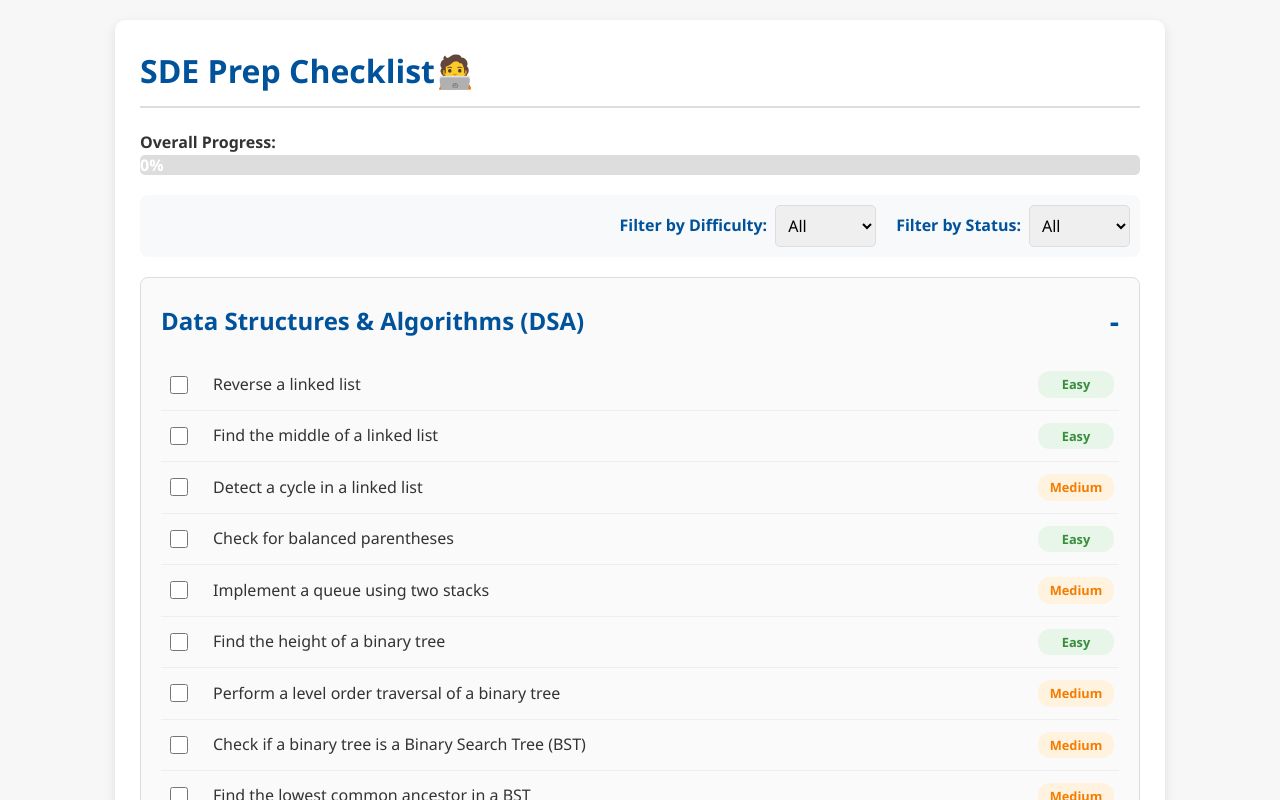
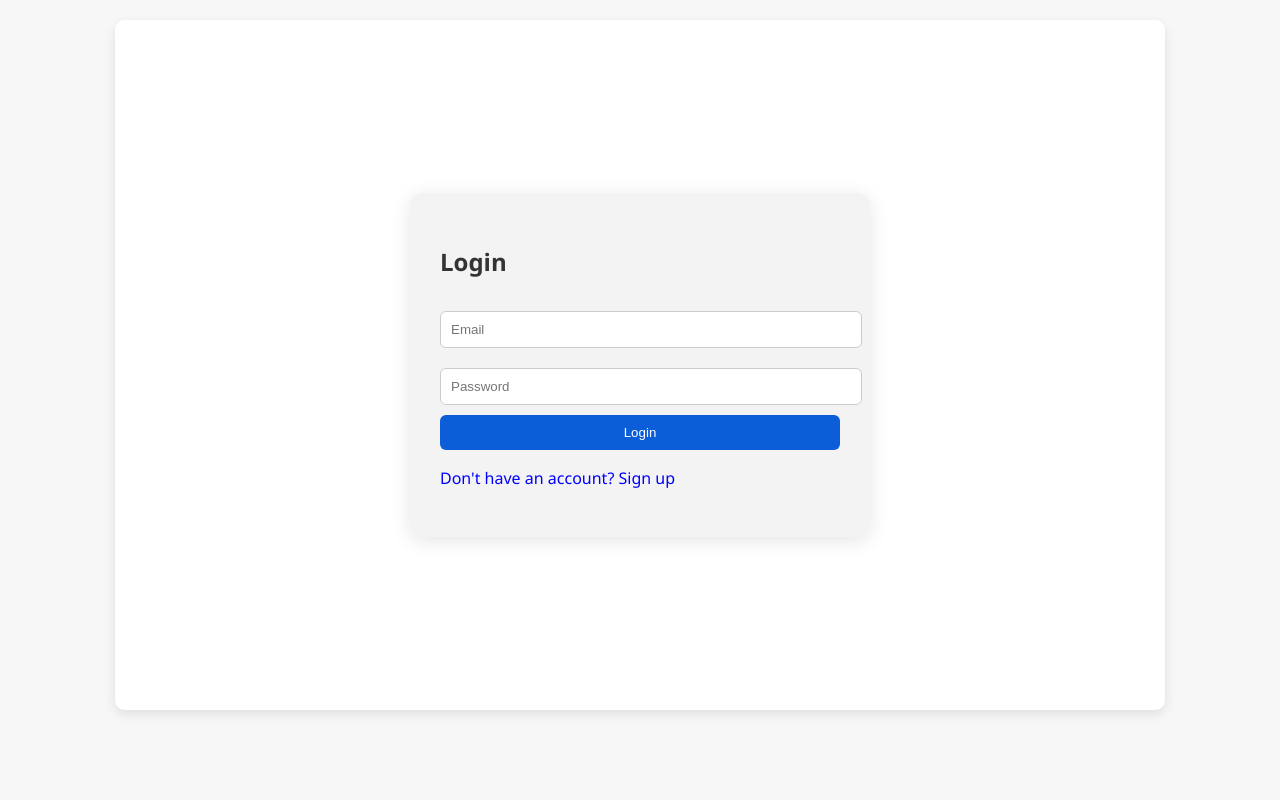
Before and after one commit to avismic/sde-prep, a React (Vite) app: page / in a window 1280 px wide. Shown: the top 800 px of the page. Built offline with nearby package versions, Linux system fonts and the light colour scheme.

Commit message:
fix: fixed some login based errors

```diff
--- a/package.json
+++ b/package.json
@@ -10,6 +10,7 @@
     "preview": "vite preview"
   },
   "dependencies": {
+    "mysql2": "^3.20.0",
     "react": "^19.1.1",
     "react-dom": "^19.1.1"
   },
--- a/src/App.jsx
+++ b/src/App.jsx
@@ -1,118 +1,114 @@
-import React, { useState, useEffect } from 'react';
-import { initialData } from './data';
-import Topic from './components/Topic';
-import ProgressBar from './components/ProgressBar';
+import React, { useState } from "react";
+import Topic from "./components/Topic";
+import ProgressBar from "./components/ProgressBar";
+import AuthForm from "./components/AuthForm";
+import { useAuth } from "./hooks/useAuth";
+import { useProgress } from "./hooks/useProgress";
+import Filters from "./components/Filters";
+import Header from "./components/Header";
 
 function App() {
-    const [topics, setTopics] = useState({});
-    const [difficultyFilter, setDifficultyFilter] = useState('all');
-    const [statusFilter, setStatusFilter] = useState('all');
+  const [difficultyFilter, setDifficultyFilter] = useState("all");
+  const [statusFilter, setStatusFilter] = useState("all");
+  const { isLoggedIn, loading, error, loginOrSignup, logout } = useAuth();
+  const { topics, setTopics, toggleQuestion } = useProgress(isLoggedIn);
 
-    useEffect(() => {
-        const savedData = localStorage.getItem('checklistData');
-        if (savedData) {
-            setTopics(JSON.parse(savedData));
-        } else {
-            const formattedData = Object.keys(initialData).reduce((acc, key) => {
-                acc[key] = initialData[key].map(q => ({ ...q, done: false }));
-                return acc;
-            }, {});
-            setTopics(formattedData);
-        }
-    }, []);
+  const [authMode, setAuthMode] = useState("login"); // 'login' or 'signup'
+  const [authData, setAuthData] = useState({
+    name: "",
+    email: "",
+    password: "",
+  });
+
+  const handleAuth = () => {
+    loginOrSignup(authMode, authData);
+
+    setAuthData({
+      name: "",
+      email: "",
+      password: "",
+    });
+  };
 
   const handleAddQuestion = (topicTitle, newQuestionText, difficulty) => {
     const newQuestion = {
       text: newQuestionText,
       difficulty: difficulty,
-            done: false
+      done: false,
     };
     const newTopics = { ...topics };
     newTopics[topicTitle] = [...newTopics[topicTitle], newQuestion];
     setTopics(newTopics);
-        localStorage.setItem('checklistData', JSON.stringify(newTopics));
-    };
-
-    const handleToggleQuestion = (topicTitle, questionIndex) => {
-        const originalQuestion = Object.values(topics).flat().find(q =>
-            q.text === filteredTopics[topicTitle][questionIndex].text &&
-            q.difficulty === filteredTopics[topicTitle][questionIndex].difficulty
-        );
-
-        const newTopics = { ...topics };
-        Object.keys(newTopics).forEach(title => {
-            newTopics[title] = newTopics[title].map(q => {
-                if (q.text === originalQuestion.text && q.difficulty === originalQuestion.difficulty) {
-                    return { ...q, done: !q.done };
-                }
-                return q;
-            });
-        });
-
-        setTopics(newTopics);
-        localStorage.setItem('checklistData', JSON.stringify(newTopics));
   };
 
   const calculateOverallProgress = () => {
     if (Object.keys(topics).length === 0) return 0;
     let totalQuestions = 0;
     let completedQuestions = 0;
-        Object.values(topics).forEach(questions => {
+    Object.values(topics).forEach((questions) => {
       totalQuestions += questions.length;
-            completedQuestions += questions.filter(q => q.done).length;
+      completedQuestions += questions.filter((q) => q.done).length;
     });
-        return totalQuestions === 0 ? 0 : (completedQuestions / totalQuestions) * 100;
+    return totalQuestions === 0
+      ? 0
+      : (completedQuestions / totalQuestions) * 100;
   };
 
   const filteredTopics = Object.fromEntries(
     Object.entries(topics)
       .map(([title, questions]) => {
-                const filteredQuestions = questions.filter(q => {
-                    const difficultyMatch = difficultyFilter === 'all' || q.difficulty === difficultyFilter;
-                    const statusMatch = statusFilter === 'all' || (statusFilter === 'done' && q.done) || (statusFilter === 'pending' && !q.done);
+        const filteredQuestions = questions.filter((q) => {
+          const difficultyMatch =
+            difficultyFilter === "all" || q.difficulty === difficultyFilter;
+          const statusMatch =
+            statusFilter === "all" ||
+            (statusFilter === "done" && q.done) ||
+            (statusFilter === "pending" && !q.done);
           return difficultyMatch && statusMatch;
         });
         return [title, filteredQuestions];
       })
-            .filter(([title, questions]) => questions.length > 0)
+      .filter(([title, questions]) => questions.length > 0),
   );
-
   return (
     <div className="app-container">
-            <h1>SDE Prep Checklist🧑‍💻</h1>
-            <ProgressBar value={calculateOverallProgress()} />
+      {!isLoggedIn && (
+        <AuthForm
+          authMode={authMode}
+          setAuthMode={setAuthMode}
+          authData={authData}
+          setAuthData={setAuthData}
+          handleAuth={handleAuth}
+          loading={loading}
+          error={error}
+        />
+      )}
 
-            <div className="filter-controls">
-                <div className="filter-group">
-                    <label htmlFor="difficultyFilter">Filter by Difficulty:</label>
-                    <select id="difficultyFilter" value={difficultyFilter} onChange={e => setDifficultyFilter(e.target.value)}>
-                        <option value="all">All</option>
-                        <option value="Easy">Easy</option>
-                        <option value="Medium">Medium</option>
-                        <option value="Hard">Hard</option>
-                    </select>
-                </div>
-                <div className="filter-group">
-                    <label htmlFor="statusFilter">Filter by Status:</label>
-                    <select id="statusFilter" value={statusFilter} onChange={e => setStatusFilter(e.target.value)}>
-                        <option value="all">All</option>
-                        <option value="done">Done</option>
-                        <option value="pending">Pending</option>
-                    </select>
-                </div>
-            </div>
+      {isLoggedIn && (
+        <>
+          <Header logout={logout} progress={calculateOverallProgress()} />
 
-            {Object.keys(filteredTopics).map(title => (
+          <Filters
+            difficultyFilter={difficultyFilter}
+            setDifficultyFilter={setDifficultyFilter}
+            statusFilter={statusFilter}
+            setStatusFilter={setStatusFilter}
+          />
+
+          {Object.keys(filteredTopics).map((title) => (
             <Topic
               key={title}
               title={title}
               questions={filteredTopics[title]}
-                    onToggleQuestion={handleToggleQuestion}
+              onToggleQuestion={(title, index) =>
+                toggleQuestion(title, index, filteredTopics)
+              }
               onAddQuestion={handleAddQuestion}
             />
           ))}
+        </>
+      )}
     </div>
   );
 }
-
 export default App;
--- /dev/null
+++ b/src/components/AuthForm.jsx
@@ -0,0 +1,68 @@
+import React from "react";
+import styles from "./AuthForm.module.css";
+
+function AuthForm({
+  authMode,
+  setAuthMode,
+  authData,
+  setAuthData,
+  handleAuth,
+  loading,
+  error,
+}) {
+  return (
+    <div className={styles.container}>
+      <div className={styles.card}>
+        <h2>{authMode === "login" ? "Login" : "Sign Up"}</h2>
+
+        {authMode === "signup" && (
+          <input
+            className={styles.input}
+            type="text"
+            placeholder="Name"
+            value={authData.name}
+            onChange={(e) => setAuthData({ ...authData, name: e.target.value })}
+          />
+        )}
+
+        <input
+        className={styles.input}
+          type="email"
+          placeholder="Email"
+          value={authData.email}
+          onChange={(e) => setAuthData({ ...authData, email: e.target.value })}
+        />
+
+        <input
+        className={styles.input}
+          type="password"
+          placeholder="Password"
+          value={authData.password}
+          onChange={(e) =>
+            setAuthData({ ...authData, password: e.target.value })
+          }
+        />
+
+        <button className={styles.button} onClick={handleAuth} disabled={loading}>
+          {loading
+            ? "Please wait..."
+            : authMode === "login"
+              ? "Login"
+              : "Sign Up"}
+        </button>
+        {error && <p className={styles.error}>{error}</p>}
+
+        <p
+          style={{ cursor: "pointer", color: "blue" }}
+          onClick={() => setAuthMode(authMode === "login" ? "signup" : "login")}
+        >
+          {authMode === "login"
+            ? "Don't have an account? Sign up"
+            : "Already have an account? Login"}
+        </p>
+      </div>
+    </div>
+  );
+}
+
+export default AuthForm;
--- /dev/null
+++ b/src/components/AuthForm.module.css
@@ -0,0 +1,45 @@
+/* Center container */
+.container {
+  display: flex;
+  justify-content: center;
+  align-items: center;
+  height: 80vh;
+}
+
+/* Card style (matches your app cards) */
+.card {
+  background: #f3f3f3;
+  padding: 30px;
+  border-radius: 12px;
+  width: 400px;
+  box-shadow: 0 4px 20px rgba(0, 0, 0, 0.1);
+}
+
+/* Inputs */
+.input {
+  width: 100%;
+  padding: 10px;
+  margin: 10px 0;
+  border-radius: 6px;
+  border: 1px solid #ccc;
+}
+
+/* Button */
+.button {
+  width: 100%;
+  padding: 10px;
+  background-color: #0b5ed7;
+  color: white;
+  border: none;
+  border-radius: 6px;
+  cursor: pointer;
+}
+
+.button:hover {
+  background-color: #084298;
+}
+
+.error {
+  color: red;
+  margin-top: 10px;
+}
--- /dev/null
+++ b/src/components/Filters.jsx
@@ -0,0 +1,41 @@
+import React from "react";
+
+function Filters({
+  difficultyFilter,
+  setDifficultyFilter,
+  statusFilter,
+  setStatusFilter,
+}) {
+  return (
+    <div className="filter-controls">
+      <div className="filter-group">
+        <label htmlFor="difficultyFilter">Filter by Difficulty:</label>
+        <select
+          id="difficultyFilter"
+          value={difficultyFilter}
+          onChange={(e) => setDifficultyFilter(e.target.value)}
+        >
+          <option value="all">All</option>
+          <option value="Easy">Easy</option>
+          <option value="Medium">Medium</option>
+          <option value="Hard">Hard</option>
+        </select>
+      </div>
+
+      <div className="filter-group">
+        <label htmlFor="statusFilter">Filter by Status:</label>
+        <select
+          id="statusFilter"
+          value={statusFilter}
+          onChange={(e) => setStatusFilter(e.target.value)}
+        >
+          <option value="all">All</option>
+          <option value="done">Done</option>
+          <option value="pending">Pending</option>
+        </select>
+      </div>
+    </div>
+  );
+}
+
+export default Filters;
--- /dev/null
+++ b/src/components/Header.jsx
@@ -0,0 +1,21 @@
+import React from "react";
+import ProgressBar from "./ProgressBar";
+import styles from "./Header.module.css";
+
+function Header({ logout, progress }) {
+  return (
+    <div className={styles.header}>
+      <div className={styles.headerRow}>
+        <h1>SDE Prep Checklist🧑‍💻</h1>
+
+        <button className={styles.logout_button} onClick={logout}>
+          Logout
+        </button>
+      </div>
+
+      <ProgressBar value={progress} />
+    </div>
+  );
+}
+
+export default Header;
--- /dev/null
+++ b/src/hooks/useAuth.js
@@ -0,0 +1,52 @@
+import { useState } from "react";
+
+export function useAuth() {
+  const [isLoggedIn, setIsLoggedIn] = useState(!!localStorage.getItem("token"));
+  const [loading, setLoading] = useState(false);
+  const [error, setError] = useState("");
+
+  const loginOrSignup = async (authMode, authData) => {
+    setError("");
+    setLoading(true);
+
+    try {
+      const endpoint = authMode === "login" ? "login" : "signup";
+
+      const res = await fetch(`http://localhost:5000/${endpoint}`, {
+        method: "POST",
+        headers: {
+          "Content-Type": "application/json",
+        },
+        body: JSON.stringify(authData),
+      });
+
+      const data = await res.json();
+
+      if (res.ok) {
+        localStorage.setItem("token", data.token);
+        localStorage.setItem("userEmail", authData.email);
+        setIsLoggedIn(true);
+      } else {
+        setError(data.message);
+      }
+    } catch (err) {
+      setError("Something went wrong");
+    } finally {
+      setLoading(false);
+    }
+  };
+
+  const logout = () => {
+    localStorage.removeItem("token");
+    localStorage.removeItem("userEmail");
+    setIsLoggedIn(false);
+  };
+
+  return {
+    isLoggedIn,
+    loading,
+    error,
+    loginOrSignup,
+    logout,
+  };
+}
--- /dev/null
+++ b/src/hooks/useProgress.js
@@ -0,0 +1,89 @@
+import { useState, useEffect } from "react";
+import { initialData } from "../data";
+
+export function useProgress(isLoggedIn) {
+  const [topics, setTopics] = useState({});
+
+  useEffect(() => {
+    const token = localStorage.getItem("token");
+
+    if (!token) return; // 🚫 stop if not logged in
+
+    const formattedData = Object.keys(initialData).reduce((acc, key) => {
+      acc[key] = initialData[key].map((q) => ({ ...q, done: false }));
+      return acc;
+    }, {});
+
+    setTopics(formattedData);
+
+    fetch(`http://localhost:5000/get-progress`, {
+      headers: {
+        Authorization: `Bearer ${token}`,
+      },
+    })
+      .then((res) => res.json())
+      .then((data) => {
+        const updatedTopics = { ...formattedData };
+
+        data.forEach((item) => {
+          if (updatedTopics[item.topic]) {
+            updatedTopics[item.topic] = updatedTopics[item.topic].map((q) => {
+              if (q.text === item.question) {
+                return { ...q, done: item.done === 1 };
+              }
+              return q;
+            });
+          }
+        });
+
+        setTopics(updatedTopics);
+      })
+      .catch((err) => console.error(err));
+  }, [isLoggedIn]);
+
+  const toggleQuestion = (topicTitle, questionIndex, filteredTopics) => {
+    const originalQuestion = Object.values(topics)
+      .flat()
+      .find(
+        (q) =>
+          q.text === filteredTopics[topicTitle][questionIndex].text &&
+          q.difficulty === filteredTopics[topicTitle][questionIndex].difficulty,
+      );
+
+    const newTopics = { ...topics };
+
+    Object.keys(newTopics).forEach((title) => {
+      newTopics[title] = newTopics[title].map((q) => {
+        if (
+          q.text === originalQuestion.text &&
+          q.difficulty === originalQuestion.difficulty
+        ) {
+          return { ...q, done: !q.done };
+        }
+        return q;
+      });
+    });
+
+    setTopics(newTopics);
+    const toggledQuestion = filteredTopics[topicTitle][questionIndex];
+
+    fetch("http://localhost:5000/save-progress", {
+      method: "POST",
+      headers: {
+        "Content-Type": "application/json",
+        Authorization: `Bearer ${localStorage.getItem("token")}`,
+      },
+      body: JSON.stringify({
+        topic: topicTitle,
+        question: toggledQuestion.text,
+        done: !toggledQuestion.done,
+      }),
+    });
+  };
+
+  return {
+    topics,
+    setTopics,
+    toggleQuestion,
+  };
+}
--- a/src/index.css
+++ b/src/index.css
@@ -29,7 +29,6 @@ body {
 
 h1 {
     color: var(--primary-color);
-    border-bottom: 2px solid var(--border-color);
     padding-bottom: 10px;
     margin-top: 0;
 }
```
Also changed, not shown: src/components/Header.module.css (added, +28 -0 lines), 2 other files (tests, documents, lock files or other folders). Lines whose indentation alone changed are shown as unchanged.
